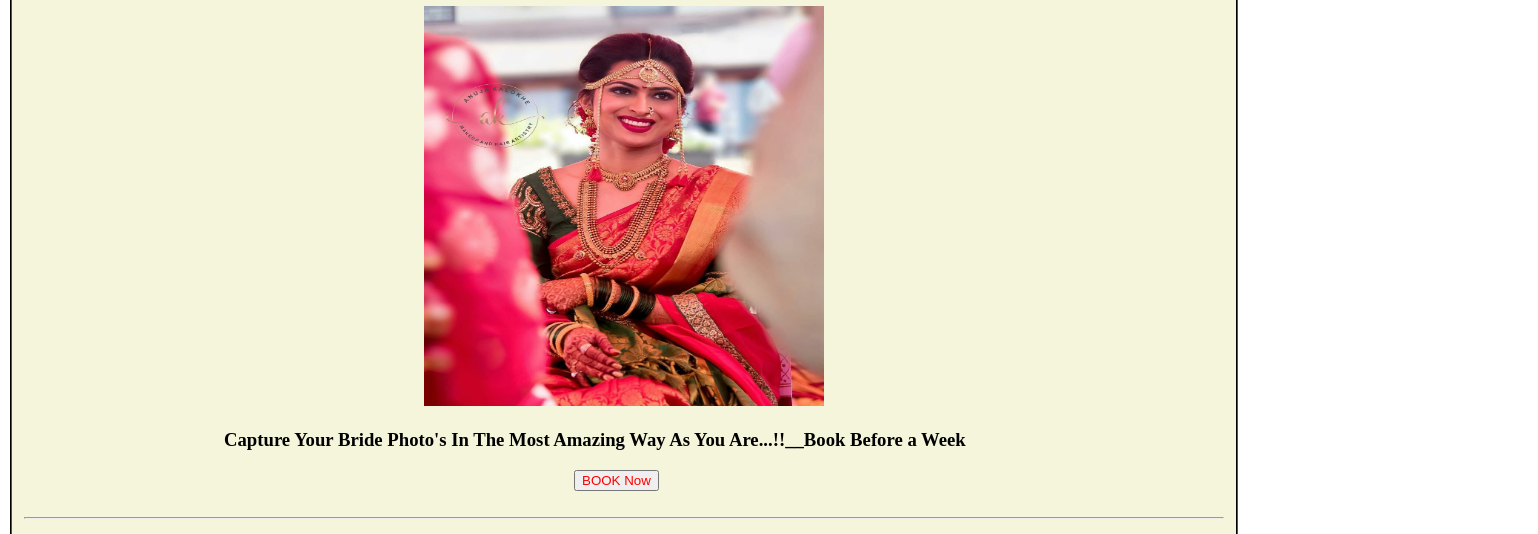
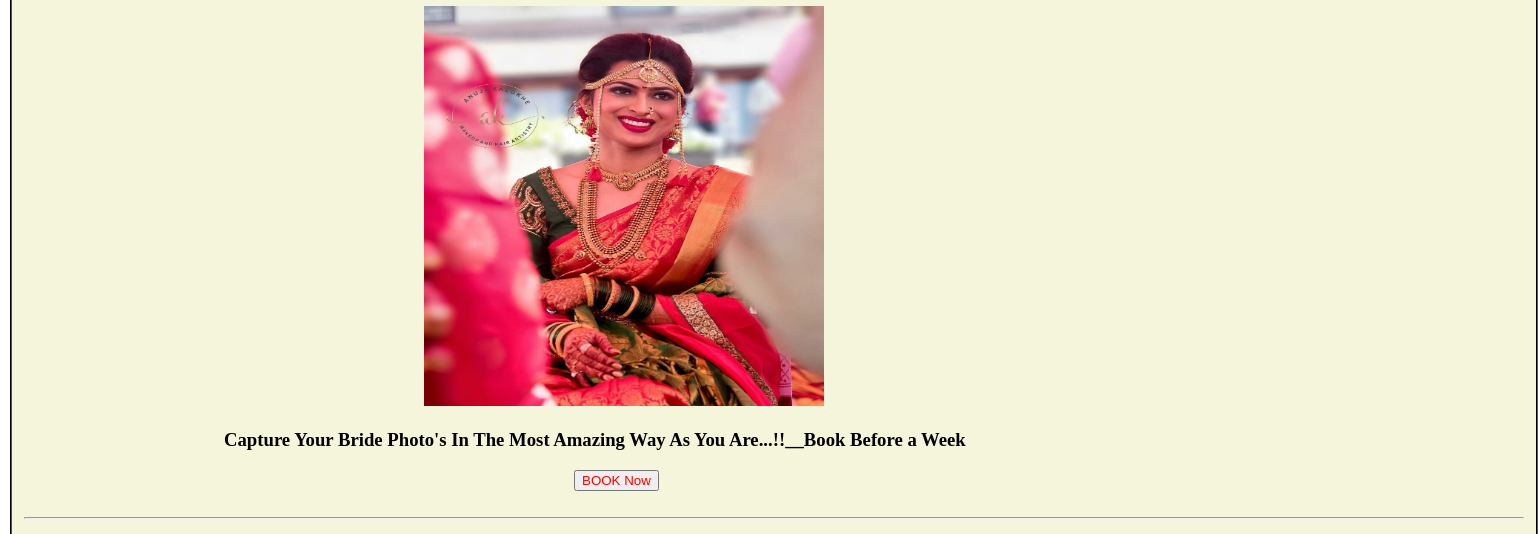
Before and after one commit to swapna0505/Photography, a plain HTML site: page services.html in a window 1280 px wide. Shown: the part 89-623 px from the top of the page, 1538 px wide, since content can reach past the window. Drawn offline with Linux system fonts and the light colour scheme.

Commit message:
Update services.html

```diff
--- a/services.html
+++ b/services.html
@@ -6,7 +6,7 @@
     <title>Services</title>
 </head>
 <body>
-    <fieldset style="height: 1900px; width: 1200px; background-color: beige; border: 2px groove black;">
+    <fieldset style="height: 2000px; width: 1500px; background-color: beige; border: 2px groove black;">
 
 
         <h1 style="text-decoration: underline; padding-left: 450px; color: purple; text-shadow: 2px 2px 2px purple;">Wedding Photography</h1>
```
